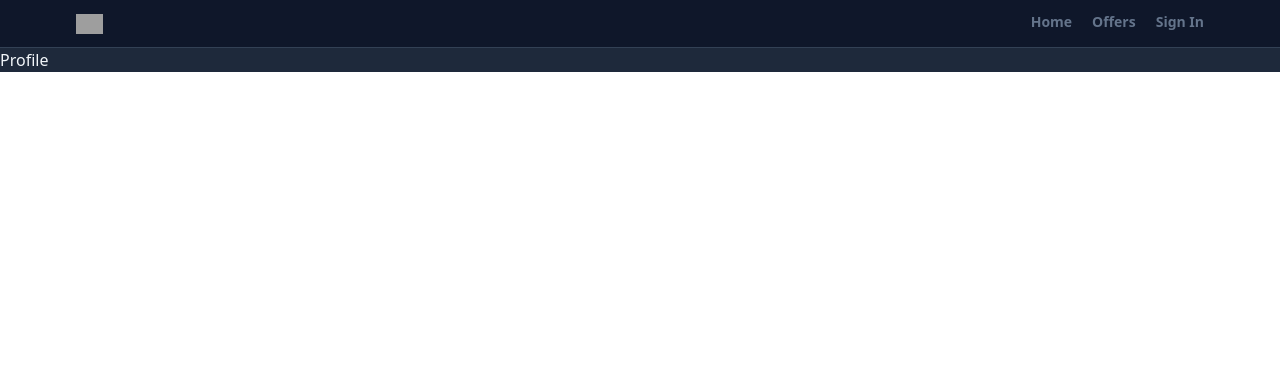
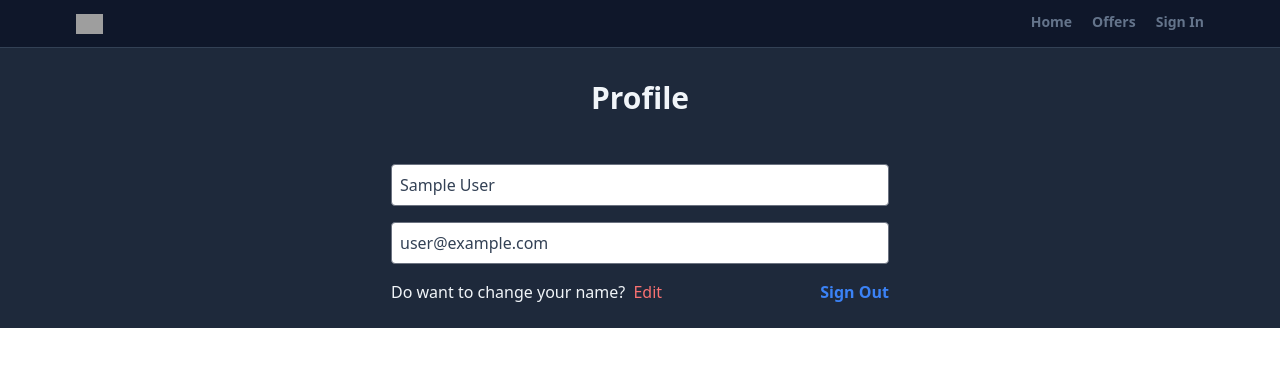
Before and after one commit to MalikAbdCom/jual-rumah-lik, a React (Vite) app: page /Profile in a window 1280 px wide. Shown: the top 366 px of the page. Built offline with nearby package versions, Linux system fonts and the light colour scheme; no server answers; sample sign-in values are in the browser's storage; grey boxes are pictures that could not be loaded.

Commit message:
adding custom hook to retreive user auth status, adding private route as middleware to check if user has logged in and adding sign out funcionality

```diff
--- a/src/App.jsx
+++ b/src/App.jsx
@@ -12,6 +12,7 @@ import Offers from "./pages/Offers";
 import ForgotPassword from "./pages/ForgotPassword";
 import Profile from "./pages/Profile";
 import Header from "./components/Header";
+import PrivateRoute from "./components/PrivateRoute";
 
 function App() {
   const [count, setCount] = useState(0);
@@ -27,7 +28,9 @@ function App() {
             <Route path="/SignUp" element={<SignUp />} />
             <Route path="/Offers" element={<Offers />} />
             <Route path="/ForgotPassword" element={<ForgotPassword />} />
-            <Route path="/Profile" element={<Profile />} />
+            <Route path="/Profile" element={<PrivateRoute />}>
+              <Route path="/Profile" element={<Profile />} />
+            </Route>
           </Routes>
         </div>
       </div>
--- /dev/null
+++ b/src/components/PrivateRoute.jsx
@@ -0,0 +1,15 @@
+import { Navigate, Outlet } from "react-router-dom";
+
+import { useUserHasLogIn } from "../hooks/useUserHasLogIn";
+
+const PrivateRoute = () => {
+  const { userHasLogin, status } = useUserHasLogIn();
+
+  if (status) {
+    return <div>Loading...</div>;
+  }
+
+  return userHasLogin ? <Outlet /> : <Navigate to="/SignIn" />;
+};
+
+export default PrivateRoute;
--- /dev/null
+++ b/src/hooks/useUserHasLogIn.jsx
@@ -0,0 +1,20 @@
+import { getAuth, onAuthStateChanged } from "firebase/auth";
+import { useEffect, useState } from "react";
+
+const useUserHasLogIn = () => {
+  const [userHasLogin, setUserHasLogin] = useState(false);
+  const [status, setStatus] = useState(true);
+
+  useEffect(() => {
+    const auth = getAuth();
+    onAuthStateChanged(auth, (user) => {
+      if (user) {
+        setUserHasLogin(true);
+      }
+      setStatus(false);
+    });
+  }, []);
+  return { userHasLogin, status };
+};
+
+export { useUserHasLogIn };
--- a/src/pages/Profile.jsx
+++ b/src/pages/Profile.jsx
@@ -1,7 +1,69 @@
-import React from "react";
+import { useEffect, useState } from "react";
+import { getAuth } from "firebase/auth";
+import { useNavigate } from "react-router-dom";
 
 const Profile = () => {
-  return <div>Profile</div>;
+  const auth = getAuth();
+  const navigate = useNavigate();
+
+  const [inputValue, setInputValue] = useState({
+    name: "",
+    email: "",
+  });
+  const { name, email } = inputValue;
+
+  // get user info
+  useEffect(() => {
+    const getUserInfo = async () => {
+      const user = auth.currentUser;
+      if (user) {
+        setInputValue({
+          name: user.displayName,
+          email: user.email,
+        });
+      }
+    };
+
+    getUserInfo();
+  }, []);
+
+  const onSignOut = () => {
+    auth.signOut();
+    navigate("/SignIn");
+  };
+
+  return (
+    <div className="max-w-6xl flex flex-col justify-center items-center mx-auto p-2">
+      <h1 className="text-center text-3xl font-bold p-6 mb-6">Profile</h1>
+      <div className="max-w-[768px]">
+        <input
+          type={"text"}
+          className={"w-full p-2 mb-4 rounded text-slate-700"}
+          value={name}
+          disabled={true}
+        />
+        <input
+          type={"email"}
+          className={"w-full p-2 mb-4 rounded text-slate-700"}
+          value={email}
+          disabled={true}
+        />
+
+        <div className="whitespace-nowrap flex justify-between w-full mb-4 text-sm md:text-base">
+          <p>
+            Do want to change your name?{" "}
+            <span className="text-red-400 ml-1 cursor-pointer">Edit</span>
+          </p>
+          <p
+            onClick={onSignOut}
+            className="text-blue-500 font-bold cursor-pointer"
+          >
+            Sign Out
+          </p>
+        </div>
+      </div>
+    </div>
+  );
 };
 
 export default Profile;
```
